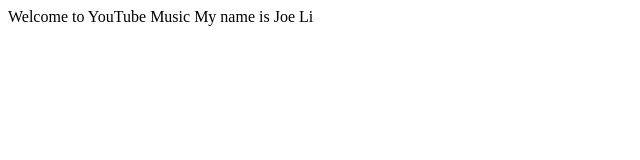
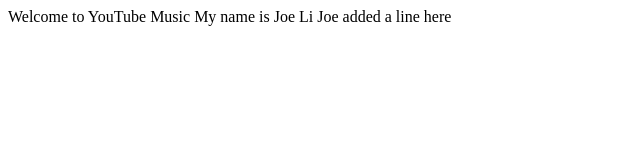
Before and after one commit to YingziCalgary/YouTubeMusic, a plain HTML site: page index.html in a window 1280 px wide. Shown: the whole page, without its empty margins (0-640 px from the left). Drawn offline with Linux system fonts and the light colour scheme.

Commit message:
Update index.html

```diff
--- a/index.html
+++ b/index.html
@@ -8,5 +8,6 @@
 <body>
     Welcome to YouTube Music
     My name is Joe Li
+    Joe added a line here
 </body>
 </html>
```
